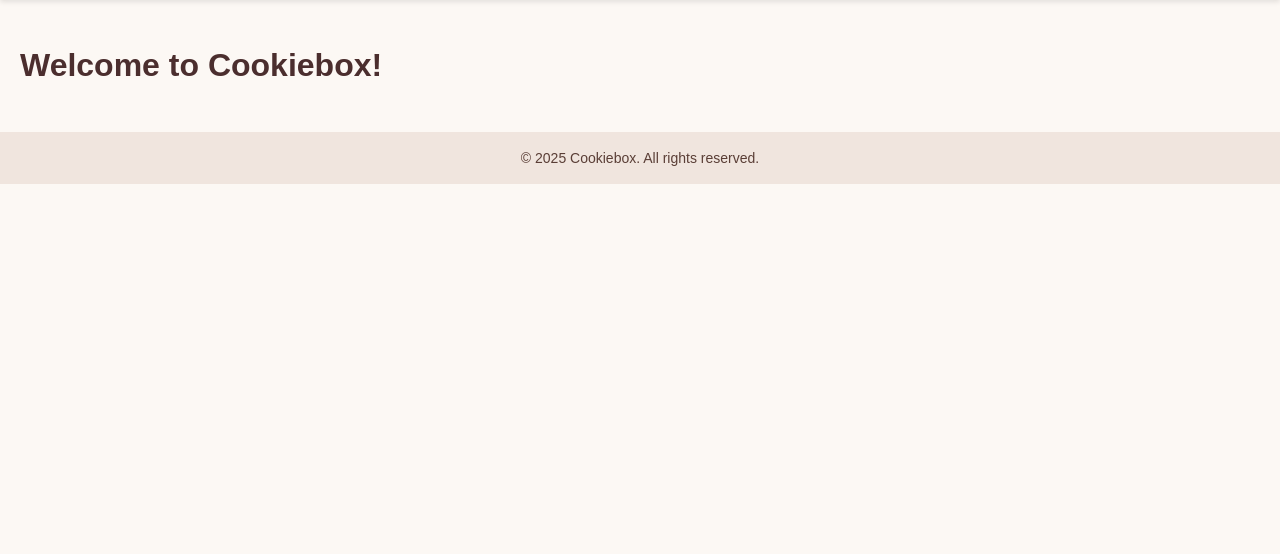
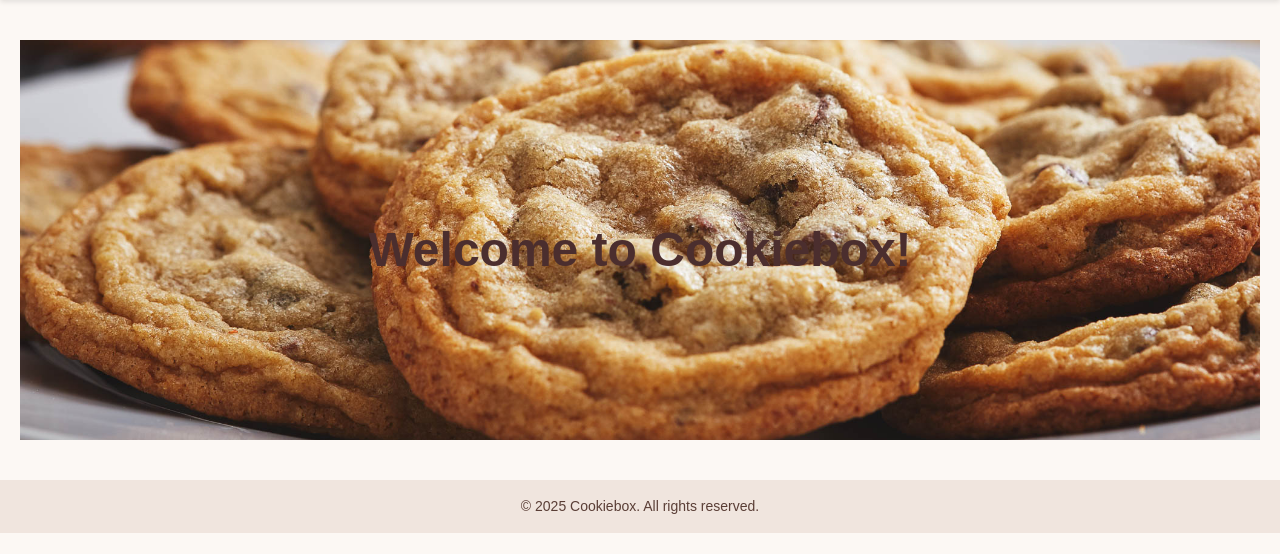
Before and after one commit to VideoJasper/xboogerheadx, a Flask app: page / in a window 1280 px wide. Shown: the part 246-800 px from the top of the page. Run offline with Flask 3, Linux system fonts and the light colour scheme.

Commit message:
Fixing issues, making CRUD function and home page

```diff
--- a/app.py
+++ b/app.py
@@ -1,50 +1,29 @@
 import sqlite3
 from pathlib import Path
-from flask import Flask, render_template
-
+from flask import Flask, redirect, render_template, url_for
 
 app = Flask(__name__)
 
-
 def get_db_connection():
-    """
-    Izveido un atgriež savienojumu ar SQLite datubāzi.
-    """
-    # Atrod ceļu uz datubāzes failu (tas atrodas tajā pašā mapē, kur šis fails)
     db = Path(__file__).parent / "Cepumkaste.db"
-    # Izveido savienojumu ar SQLite datubāzi
     conn = sqlite3.connect(db)
-    # Nodrošina, ka rezultāti būs pieejami kā vārdnīcas (piemēram: product["name"])
     conn.row_factory = sqlite3.Row
-    # Atgriež savienojumu
     return conn
-
 
 @app.route("/")
 def home():
     return render_template("index.html")
 
+@app.route("/products")
+def products():
+    conn = get_db_connection()
+    products = conn.execute("SELECT * FROM products").fetchall()
+    conn.close()
+    return render_template("products.html", products=products)
 
-@app.route("/produkti")
-def products():
-    conn = get_db_connection()  # Pieslēdzas datubāzei
-
-    # Izpilda SQL vaicājumu, kas atlasa visus produktus
-    products = conn.execute("SELECT * FROM products").fetchall()
-
-    conn.close()  # Aizver savienojumu ar datubāzi
-
-    # Atgriežam HTML veidni "products.html", padodot produktus veidnei
-    return render_template("products.html", products=products)
-    # return render_template("products.html")
-
-# Maršruts, kas atbild uz pieprasījumu, piemēram: /produkti/3
-# Šeit <int:product_id > nozīmē, ka URL daļā gaidāms produkta ID kā skaitlis
-@app .route ("/ <int:product_id>")
+@app.route("/product/<int:product_id>")
 def products_show(product_id):
-    conn = get_db_connection () # Pieslēdzas datubāzei
-
-    # Izpilda SQL vaicājumu, kurš atgriež tikai vienu produktu pēc ID
+    conn = get_db_connection()
     product = conn.execute(
         """
         SELECT "products".*, "producers"."name" AS "producer"
@@ -52,19 +31,22 @@
         LEFT JOIN "producers" ON "products"."producer_id" = "producers"."id"
         WHERE "products"."id" = ?
         """,
-        (product_id,),
+        (product_id,)
     ).fetchone()
-    # ? ir vieta, kur tiks ievietota vērtība - šajā gadījumā product_id
-    conn. close () # Aizver savienojumu ar datubāzi
+    conn.close()
+    return render_template("products_show.html", product=product)
 
-    # Atgriežam HTML veidni 'products_show.html', padodot konkrēto produktu veidnei
-    return render_template ("products_show.html", product=product)
-
-
-@app.route("/par-mums")
+@app.route("/about-us")
 def about():
     return render_template("about.html")
 
+@app.route('/delete_product/<int:product_id>', methods=['POST'])
+def delete_product(product_id):
+    conn = get_db_connection()
+    conn.execute('DELETE FROM products WHERE id = ?', (product_id,))
+    conn.commit()
+    conn.close()
+    return redirect(url_for('products'))
 
 if __name__ == "__main__":
     app.run(debug=True)
--- a/static/style.css
+++ b/static/style.css
@@ -113,3 +113,40 @@
     border-radius: 8px;
     margin-bottom: 10px;
 }
+
+/* Hero Section for Home Page */
+.hero {
+    width: 100%;
+    height: 400px;
+    background: url('/static/images/hero-cookie.jpg') no-repeat center center/cover;
+    display: flex;
+    align-items: center;
+    justify-content: center;
+    flex-direction: column;
+}
+
+.hero-text {
+    margin-top: 20px;
+    font-size: 3rem;
+    color: #4b2e2e; /* Match the cookie-brown text */
+    text-align: center;
+    font-weight: 700;
+}
+
+/* Delete Button for products */
+.delete-button {
+    background-color: #d9534f;
+    color: white;
+    border: none;
+    padding: 8px 16px;
+    margin-top: 10px;
+    border-radius: 5px;
+    cursor: pointer;
+    font-size: 16px;
+    font-weight: 600;
+    transition: background-color 0.3s;
+}
+
+.delete-button:hover {
+    background-color: #c9302c;
+}
--- a/templates/index.html
+++ b/templates/index.html
@@ -3,11 +3,8 @@
 {% block title %}Home - Cookiebox{% endblock %}
 
 {% block content %}
-  <!-- Hero Image -->
-  <div class="hero-image"></div>
-
-  <!-- Welcome Text -->
-  <div class="welcome-text">
-    <h1>Welcome to Cookiebox!</h1>
+  <!-- Hero Section -->
+  <div class="hero">
+    <h1 class="hero-text">Welcome to Cookiebox!</h1>
   </div>
 {% endblock %}
```
Also changed, not shown: templates/products.html (+15 -8 lines), static/images/hero-cookie.jpg (renamed from static/images/products/home.jpg).
